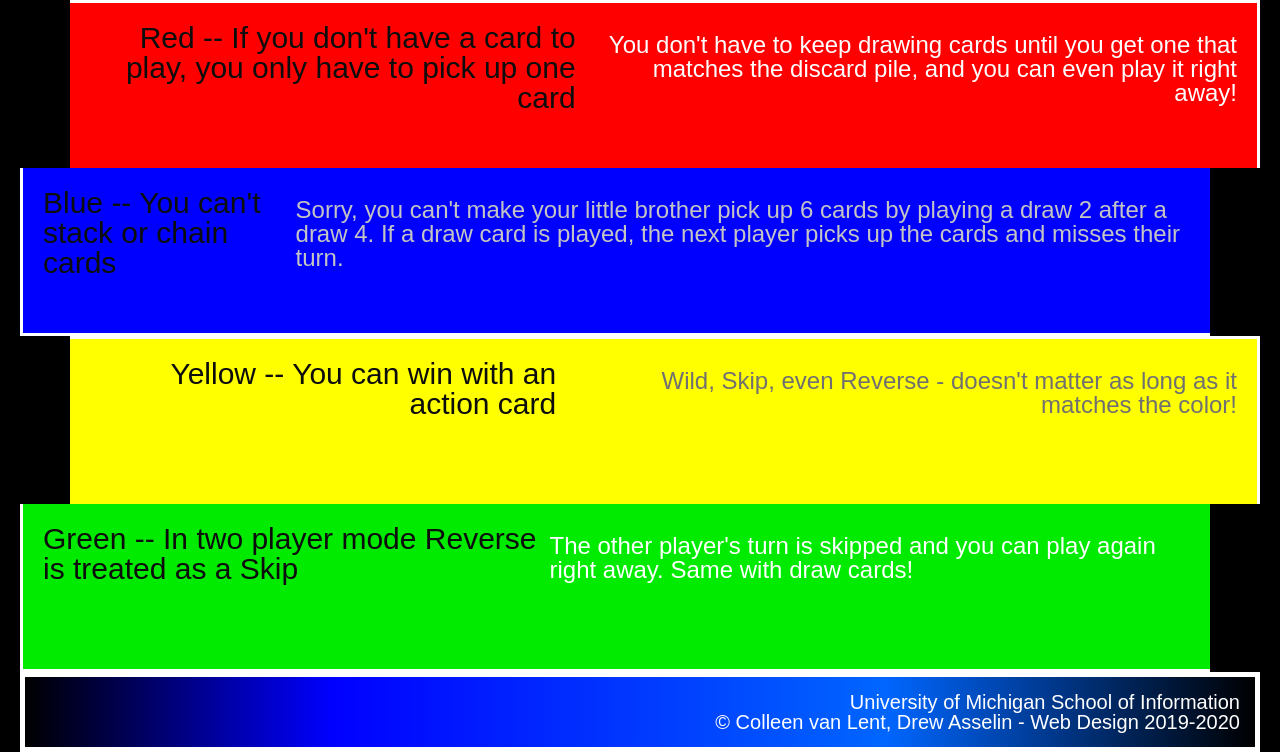
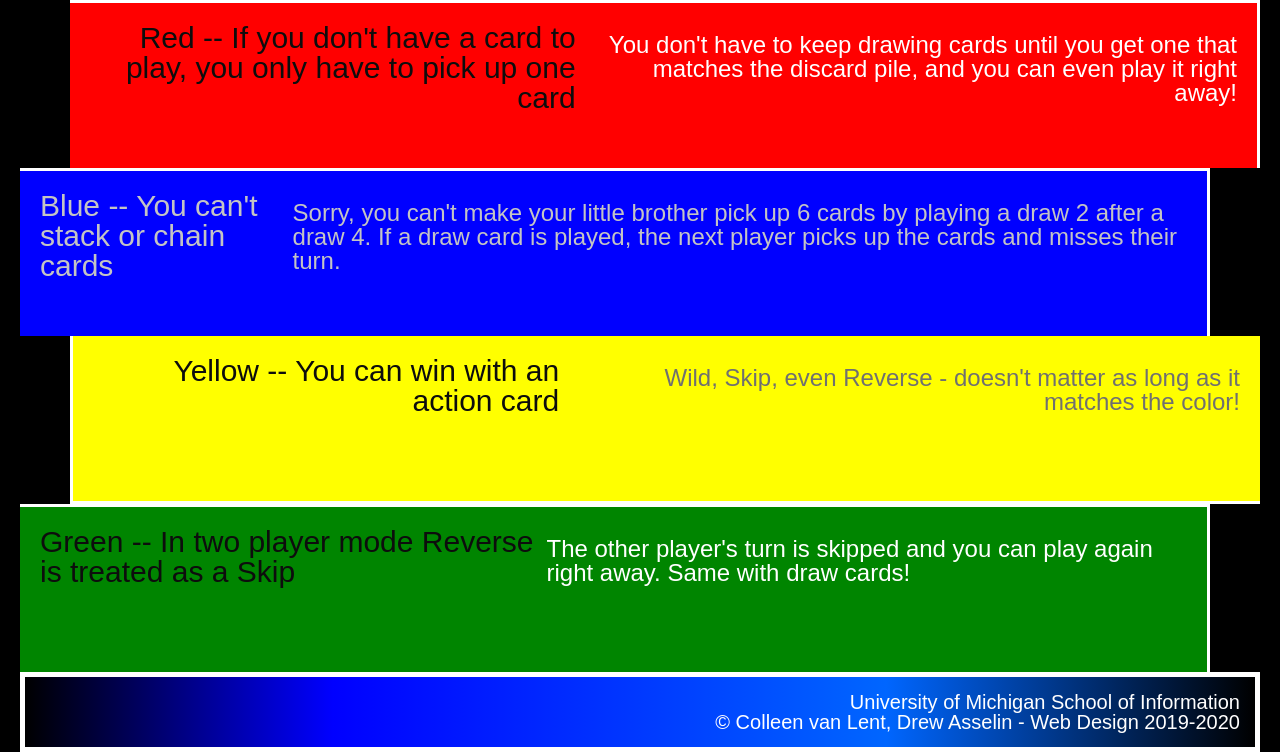
Before and after one commit to yvonne-nguyen/hw2-2024, a plain HTML site: page index.html in a window 1280 px wide. Shown: the part 528-1280 px from the top of the page. Drawn offline with Linux system fonts and the light colour scheme.

Commit message:
style.css

```diff
--- a/css/style.css
+++ b/css/style.css
@@ -1,5 +1,5 @@
 body{
-    font-family: Arial, 'Verdana', sans-serif;
+    font-family: 'Arial', Verdana, sans-serif;
     background-color: #000000;
     color: #ffffff;
     margin: 20px 20px 0px 20px;
@@ -45,8 +45,6 @@ div{
     background-color: #FF0000;
     text-align: right;
     margin-left: 50px;
-    /* border-top: 2px;
-    border-right: 5px; */
     border-bottom: 2px;
     border-left: 5px;
 }
@@ -55,13 +53,15 @@ div{
     background-color: #0000FF;
     text-align: left;
     margin-right: 50px;
-    /* border-bottom: 2px;
-    border-left: 5px; */
-    border-top: 2px;
-    border-right: 5px;
+    border-bottom: 2px;
+    border-left: 5px;
 }
 
 .blue p{
+    color: #c4c4c4;
+}
+
+.blue h2{
     color: #c4c4c4;
 }
 
@@ -69,10 +69,8 @@ div{
     background-color: #FFFF00;
     text-align: right;
     margin-left: 50px;
-    /* border-top: 2px;
-    border-right: 5px; */
-    border-bottom: 2px;
-    border-left: 5px;
+    border-top: 2px;
+    border-right: 5px;
 }
 
 .yellow p {
@@ -80,13 +78,11 @@ div{
 }
 
 .green{
-    background-color: #00EB00;
+    background-color: #008500;
     text-align: left;
     margin-right: 50px;
-    /* border-bottom: 2px;
-    border-left: 5px; */
-    border-top: 2px;
-    border-right: 5px;
+    border-bottom: 2px;
+    border-left: 5px;
 }
 
 footer{
@@ -99,6 +95,7 @@ footer p{
     padding-top: 15px;
     padding-bottom: 15px;
     padding-right: 15px;
+    padding-left: 0px;
     font-size: 20px;
     color: #ffffff;
 }
```
